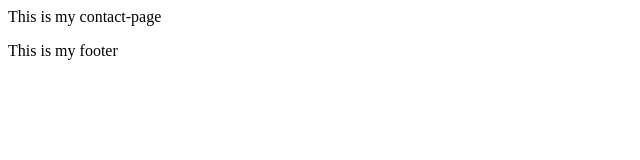
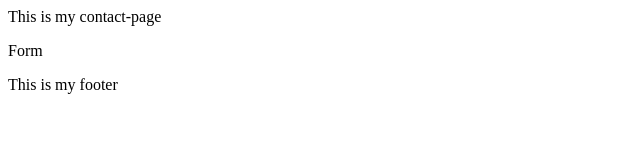
Before and after one commit to CaroD59/Git-Apprentissage, a plain HTML site: page index.html in a window 1280 px wide. Shown: the whole page, without its empty margins (0-640 px from the left). Drawn offline with Linux system fonts and the light colour scheme.

Commit message:
Form init

```diff
--- a/index.html
+++ b/index.html
@@ -7,6 +7,7 @@
   </head>
   <body>
 <p>This is my contact-page</p>
+<p>Form</p>
   </body>
 </body>
 <footer>This is my footer</footer>
```
